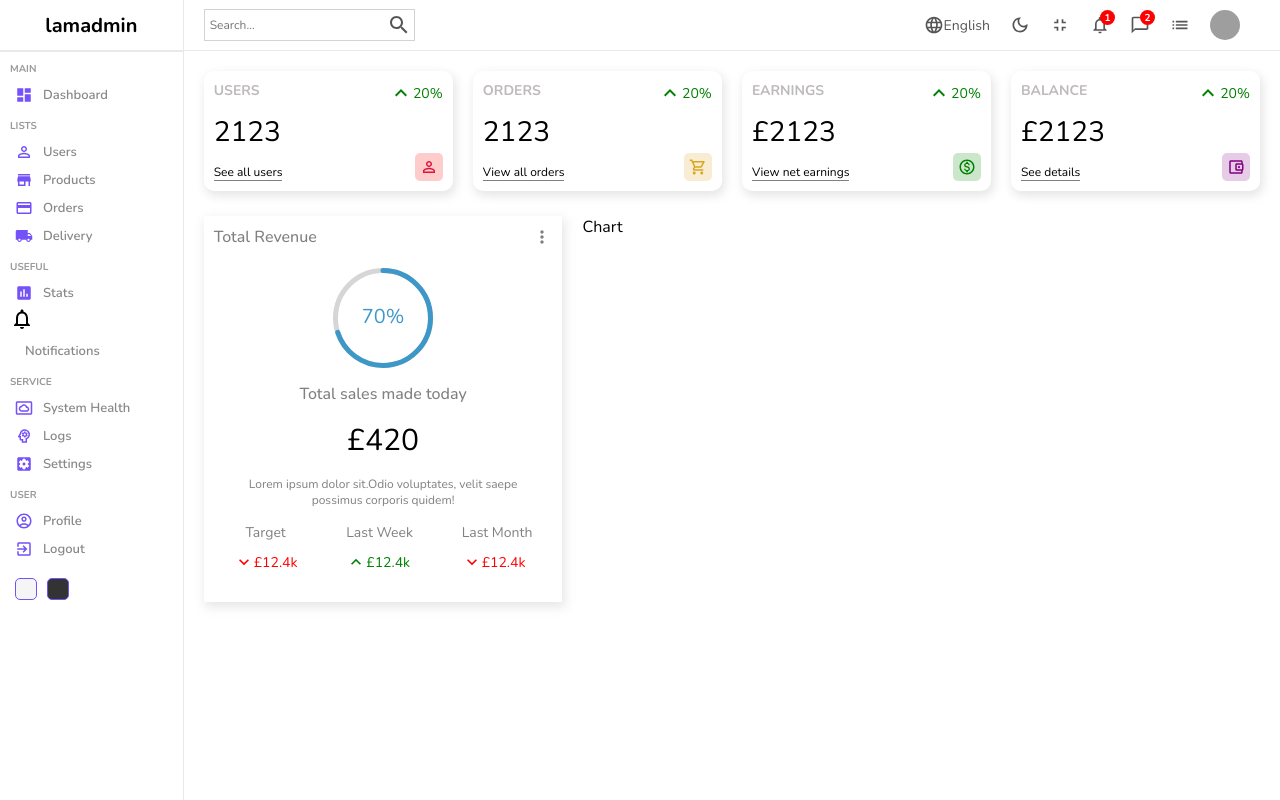
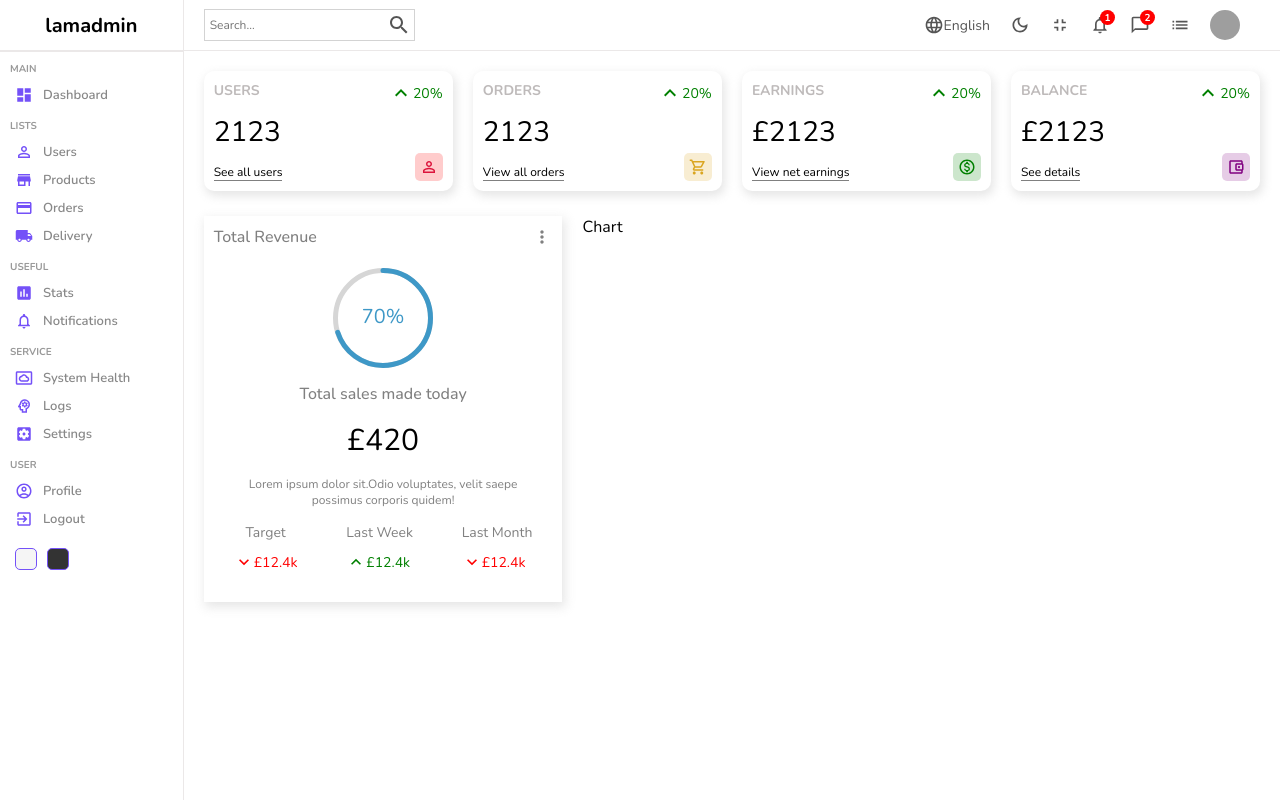
Before and after one commit to JAYMAC1/react-admin-panel, a React (Create React App) app: page / in a window 1280 px wide. Built offline with nearby package versions, Linux system fonts and the light colour scheme; grey boxes are pictures that could not be loaded.

Commit message:
Notification icon on wrong line fixed

```diff
--- a/src/components/sidebar/Sidebar.jsx
+++ b/src/components/sidebar/Sidebar.jsx
@@ -50,8 +50,8 @@ const Sidebar = () => {
             <InsertChartIcon className='icon' />
             <span>Stats</span>
           </li>
-          <NotificationsNoneIcon className='icon' />
           <li>
+            <NotificationsNoneIcon className='icon' />
             <span>Notifications</span>
           </li>
           <p className='title'>SERVICE</p>
```
